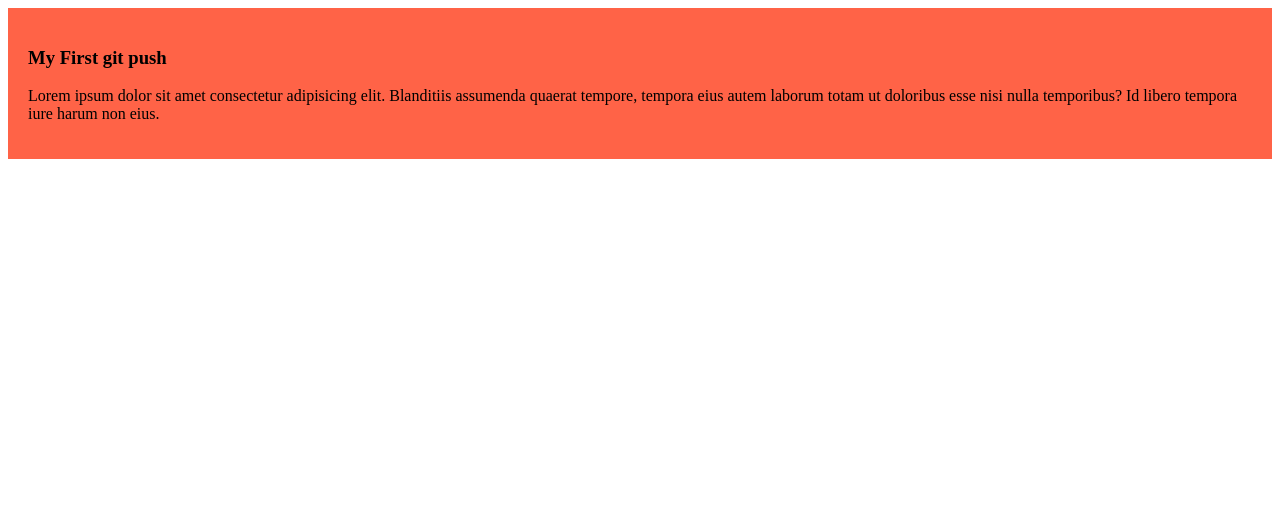
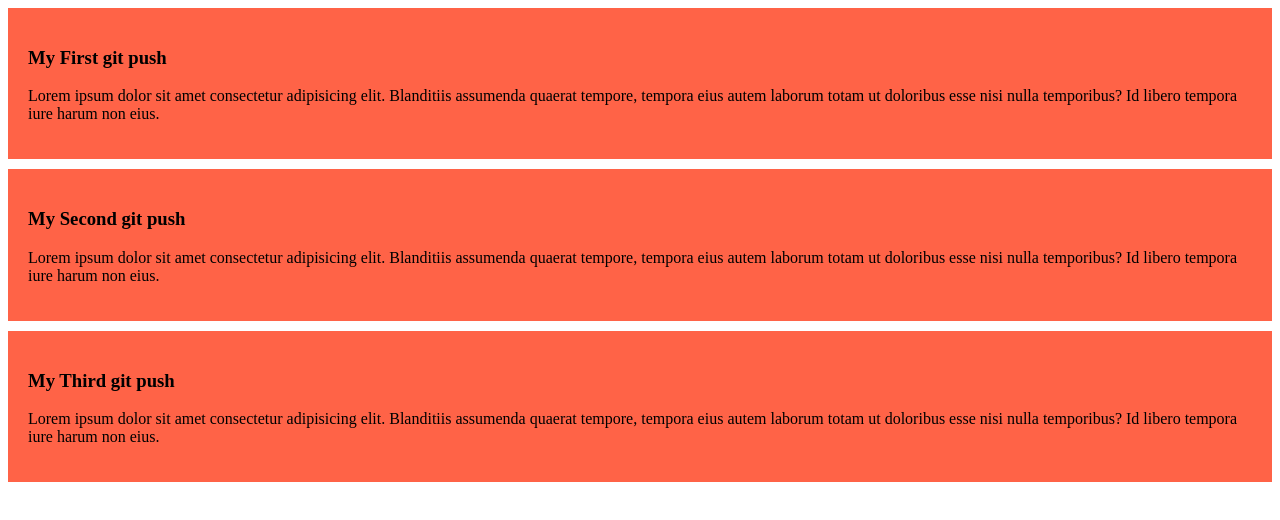
Before and after one commit to 001Rakib/my-first-github-repo, a plain HTML site: page index.html in a window 1280 px wide. Drawn offline with Linux system fonts and the light colour scheme.

Commit message:
added second time

```diff
--- a/index.html
+++ b/index.html
@@ -11,5 +11,13 @@
         <h3> My First git push</h3>
         <p>Lorem ipsum dolor sit amet consectetur adipisicing elit. Blanditiis assumenda quaerat tempore, tempora eius autem laborum totam ut doloribus esse nisi nulla temporibus? Id libero tempora iure harum non eius.</p>
     </div>
+    <div>
+        <h3> My Second git push</h3>
+        <p>Lorem ipsum dolor sit amet consectetur adipisicing elit. Blanditiis assumenda quaerat tempore, tempora eius autem laborum totam ut doloribus esse nisi nulla temporibus? Id libero tempora iure harum non eius.</p>
+    </div>
+    <div>
+        <h3> My Third git push</h3>
+        <p>Lorem ipsum dolor sit amet consectetur adipisicing elit. Blanditiis assumenda quaerat tempore, tempora eius autem laborum totam ut doloribus esse nisi nulla temporibus? Id libero tempora iure harum non eius.</p>
+    </div>
 </body>
 </html>
--- a/stayles/blog.css
+++ b/stayles/blog.css
@@ -1,4 +1,6 @@
 div{
     background-color: tomato;
     padding: 20px;
+    margin-bottom: 10px;
+
 }
```
